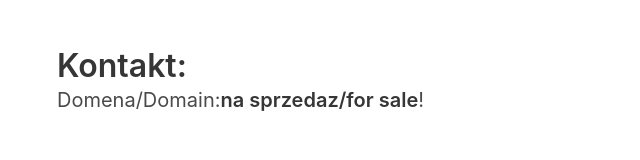
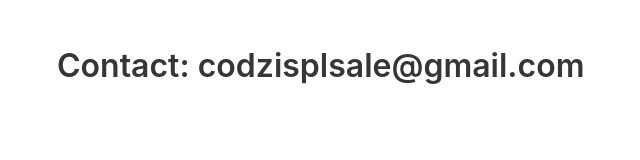
Before and after one commit to marcjan/marcjan.github.io, a plain HTML site: page index.html in a window 1280 px wide. Shown: the whole page, without its empty margins (7-647 px from the left). Drawn offline with nearby package versions, Linux system fonts and the light colour scheme.

Commit message:
Update index.html

```diff
--- a/index.html
+++ b/index.html
@@ -10,11 +10,8 @@
   <section class="section">
     <div class="container">
       <h1 class="title">
-        Kontakt:
+        Contact: codzisplsale@gmail.com
       </h1>
-      <p class="subtitle">
-        Domena/Domain:<strong>na sprzedaz/for sale</strong>!
-      </p>
     </div>
   </section>
   </body>
```
